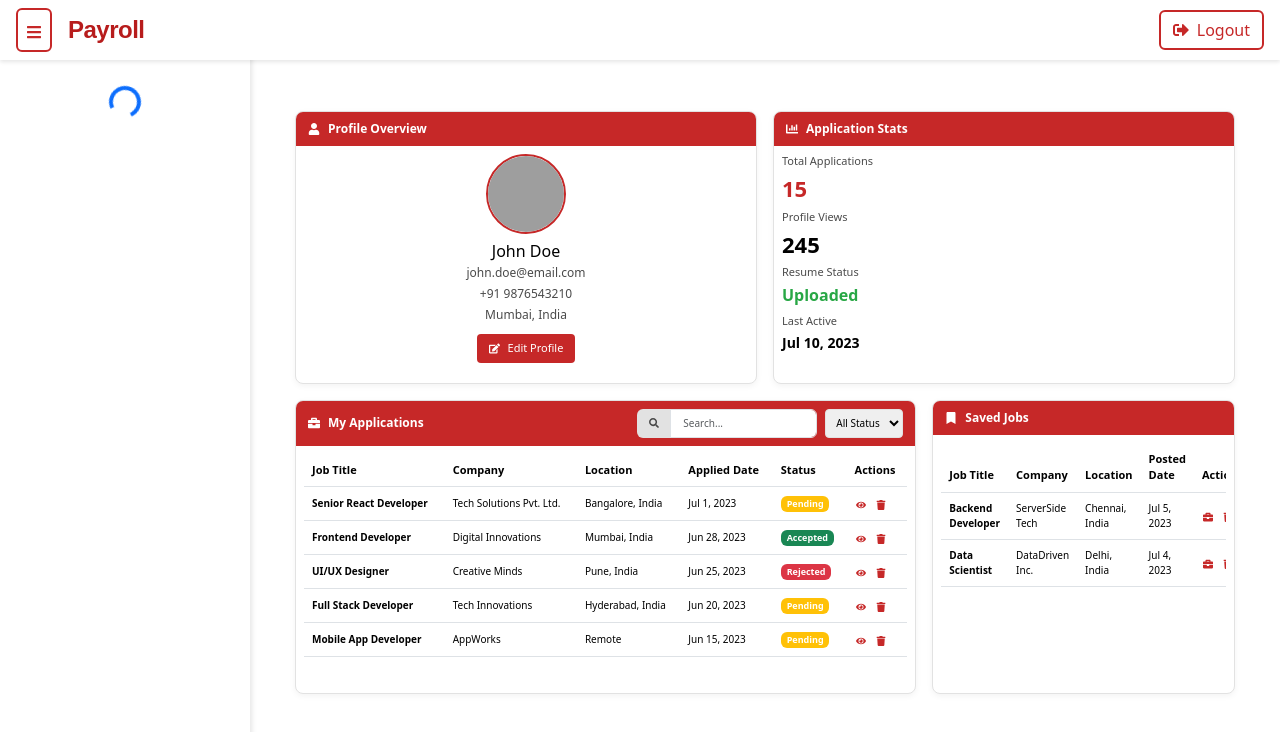
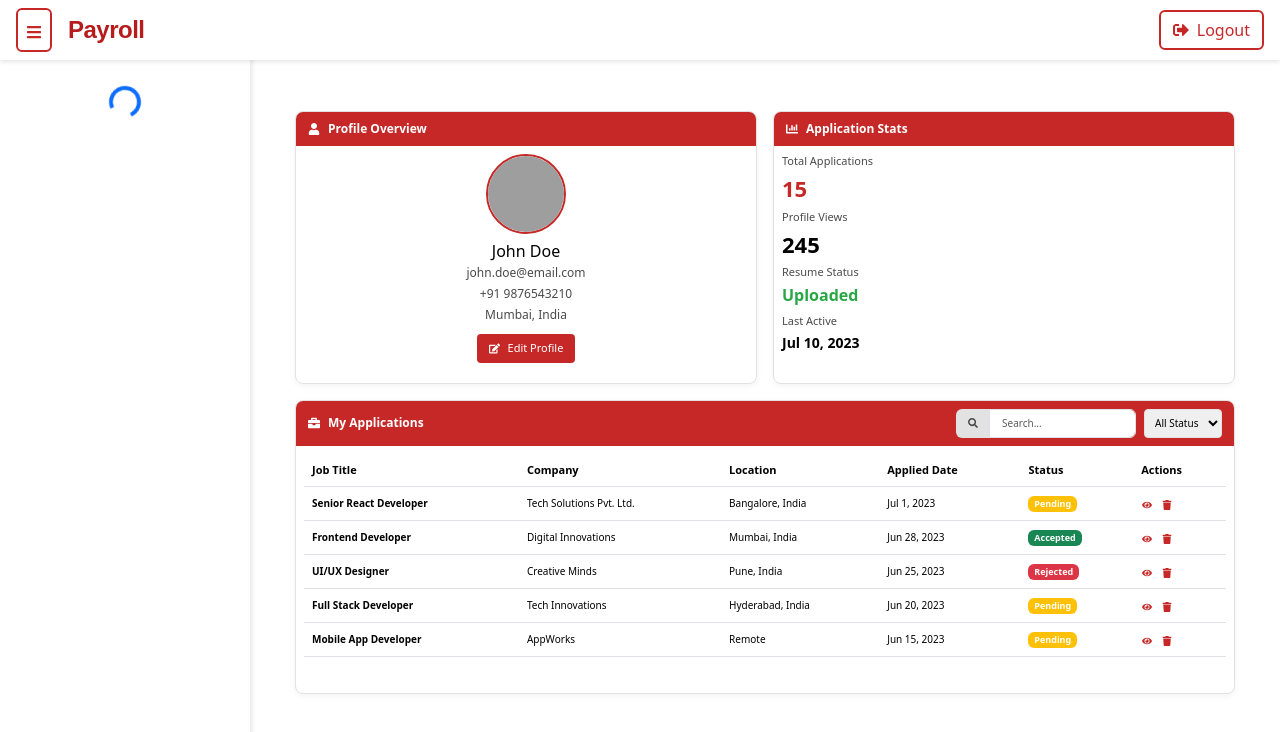
Before and after one commit to Yashjisonwane/PayRoll, a React (Vite) app: page /job-portal/dashboard in a window 1280 px wide. Shown: the top 732 px of the page. Built offline with nearby package versions, Linux system fonts and the light colour scheme; grey boxes are pictures that could not be loaded.

Commit message:
first commit

```diff
--- a/src/Dashboard/JobPortal/JobDashboard.jsx
+++ b/src/Dashboard/JobPortal/JobDashboard.jsx
@@ -22,8 +22,6 @@ import {
   FaClock,
   FaMapMarkerAlt,
   FaBuilding,
-  FaBookmark,
-  FaEllipsisV,
   FaCamera
 } from 'react-icons/fa';
 
@@ -137,29 +135,6 @@ const JobSeekerDashboard = () => {
     }
   ]);
 
-  const [savedJobs, setSavedJobs] = useState([
-    {
-      id: 6,
-      title: 'Backend Developer',
-      company: 'ServerSide Tech',
-      location: 'Chennai, India',
-      salary: '₹9-13 LPA',
-      postedDate: '2023-07-05',
-      experience: '2-5 years',
-      jobType: 'Full-time'
-    },
-    {
-      id: 7,
-      title: 'Data Scientist',
-      company: 'DataDriven Inc.',
-      location: 'Delhi, India',
-      salary: '₹15-20 LPA',
-      postedDate: '2023-07-04',
-      experience: '3-6 years',
-      jobType: 'Full-time'
-    }
-  ]);
-
   const containerStyle = {
     maxWidth: '1200px',
     margin: '0 auto',
@@ -232,21 +207,6 @@ const JobSeekerDashboard = () => {
     alert('Application deleted successfully!');
   };
 
-  const handleSaveJob = (job) => {
-    const isAlreadySaved = savedJobs.some(savedJob => savedJob.id === job.id);
-    if (isAlreadySaved) {
-      alert('This job is already saved!');
-    } else {
-      setSavedJobs([...savedJobs, job]);
-      alert('Job saved successfully!');
-    }
-  };
-
-  const handleUnsaveJob = (jobId) => {
-    setSavedJobs(savedJobs.filter(job => job.id !== jobId));
-    alert('Job removed from saved list!');
-  };
-
   const handleProfileSubmit = (e) => {
     e.preventDefault();
     setUserProfile({
@@ -266,7 +226,7 @@ const JobSeekerDashboard = () => {
 
   const handleImageChange = (e) => {
     if (e.target.files && e.target.files[0]) {
-      // In a real app, you would upload the file to a server
+      // In a real app, you would upload file to a server
       // For this example, we'll create a local URL
       const reader = new FileReader();
       reader.onload = (event) => {
@@ -407,108 +367,8 @@ const JobSeekerDashboard = () => {
     }
   };
 
-  // Responsive saved jobs table component
-  const ResponsiveSavedJobsTable = () => {
-    if (windowWidth < 768) {
-      // Mobile view - card layout
-      return (
-        <div className="saved-jobs-cards">
-          {savedJobs.map(job => (
-            <Card key={job.id} className="mb-2" style={{ border: `1px solid ${colors.lightGray}` }}>
-              <Card.Body className="p-2">
-                <div className="mb-1">
-                  <h5 style={{ fontSize: '12px', fontWeight: '600', margin: 0 }}>{job.title}</h5>
-                  <p style={{ fontSize: '10px', color: colors.darkGray, margin: 0 }}>{job.company}</p>
-                </div>
-
-                <div className="mb-1">
-                  <div className="d-flex align-items-center mb-1">
-                    <FaMapMarkerAlt className="me-1" size={10} color={colors.darkGray} />
-                    <span style={{ fontSize: '10px', color: colors.darkGray }}>{job.location}</span>
-                  </div>
-                  <div className="d-flex align-items-center">
-                    <FaClock className="me-1" size={10} color={colors.darkGray} />
-                    <span style={{ fontSize: '10px', color: colors.darkGray }}>Posted: {formatDate(job.postedDate)}</span>
-                  </div>
-                </div>
-
-                <div className="d-flex justify-content-between mt-2">
-                  <Button
-                    variant="link"
-                    size="sm"
-                    style={{ color: colors.primaryRed, padding: '0', fontSize: '10px' }}
-                    onClick={() => navigate('/JobSeeker/job-list')}
-                  >
-                    <FaBriefcase /> Apply
-                  </Button>
-                  <Button
-                    variant="link"
-                    size="sm"
-                    style={{ color: colors.primaryRed, padding: '0', fontSize: '10px' }}
-                    onClick={() => handleUnsaveJob(job.id)}
-                  >
-                    <FaTrash /> Remove
-                  </Button>
-                </div>
-              </Card.Body>
-            </Card>
-          ))}
-        </div>
-      );
-    } else {
-      // Desktop view - table layout
-      return (
-        <div className="table-responsive">
-          <Table hover className="align-middle" style={{ fontSize: '11px' }}>
-            <thead>
-              <tr>
-                <th>Job Title</th>
-                <th>Company</th>
-                <th>Location</th>
-                <th>Posted Date</th>
-                <th>Actions</th>
-              </tr>
-            </thead>
-            <tbody>
-              {savedJobs.map(job => (
-                <tr key={job.id}>
-                  <td style={{ fontWeight: '600', fontSize: '10px' }}>{job.title}</td>
-                  <td style={{ fontSize: '10px' }}>{job.company}</td>
-                  <td style={{ fontSize: '10px' }}>{job.location}</td>
-                  <td style={{ fontSize: '10px' }}>{formatDate(job.postedDate)}</td>
-                  <td>
-                    <div className="d-flex">
-                      <Button
-                        variant="link"
-                        size="sm"
-                        style={{ color: colors.primaryRed, padding: '0', fontSize: '10px', marginRight: '8px' }}
-                        onClick={() => navigate('/JobSeeker/job-list')}
-                      >
-                        <FaBriefcase />
-                      </Button>
-                      <Button
-                        variant="link"
-                        size="sm"
-                        style={{ color: colors.primaryRed, padding: '0', fontSize: '10px' }}
-                        onClick={() => handleUnsaveJob(job.id)}
-                      >
-                        <FaTrash />
-                      </Button>
-                    </div>
-                  </td>
-                </tr>
-              ))}
-            </tbody>
-          </Table>
-        </div>
-      );
-    }
-  };
-
   return (
     <div style={{ minHeight: '100vh' }}>
-
-
       <div style={containerStyle} className="py-3">
         {/* Profile Card */}
         <Row className="g-3 mb-3">
@@ -618,9 +478,9 @@ const JobSeekerDashboard = () => {
           </Col>
         </Row>
 
-        {/* Applications and Saved Jobs */}
+        {/* Applications - Now takes full width */}
         <Row className="g-3">
-          <Col lg={8}>
+          <Col lg={12}>
             <Card style={cardStyle}>
               <div style={headerStyle}>
                 <FaBriefcase className="me-2" />
@@ -707,27 +567,6 @@ const JobSeekerDashboard = () => {
                     <FaBriefcase size={30} color={colors.lightGray} />
                     <p style={{ color: colors.darkGray, marginTop: '8px', fontSize: '12px' }}>
                       No applications found
-                    </p>
-                  </div>
-                )}
-              </Card.Body>
-            </Card>
-          </Col>
-
-          <Col lg={4}>
-            <Card style={cardStyle}>
-              <div style={headerStyle}>
-                <FaBookmark className="me-2" />
-                Saved Jobs
-              </div>
-              <Card.Body className="p-2">
-                {savedJobs.length > 0 ? (
-                  <ResponsiveSavedJobsTable />
-                ) : (
-                  <div className="text-center py-3">
-                    <FaBookmark size={30} color={colors.lightGray} />
-                    <p style={{ color: colors.darkGray, marginTop: '8px', fontSize: '12px' }}>
-                      No saved jobs yet
                     </p>
                   </div>
                 )}
```
